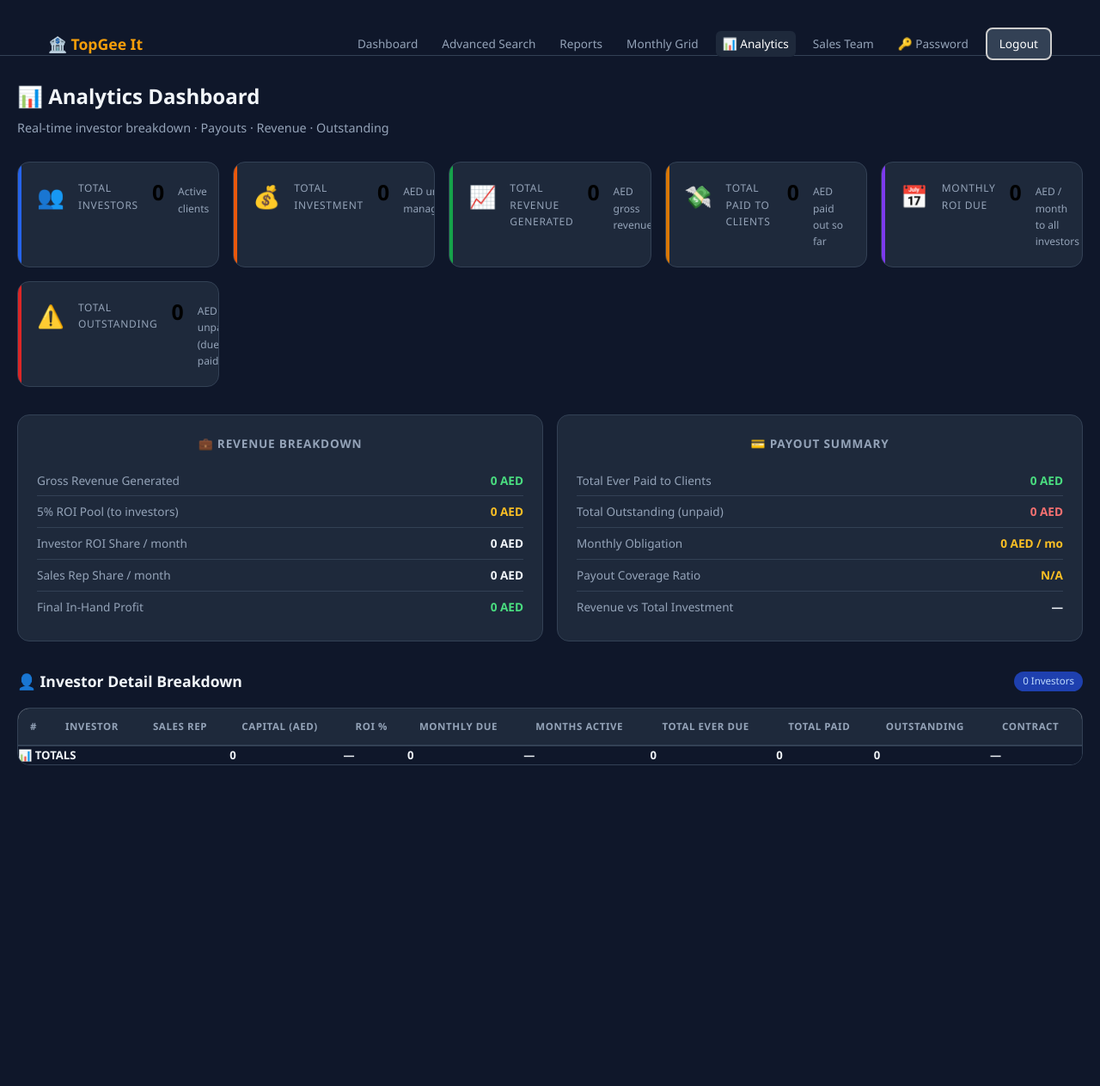
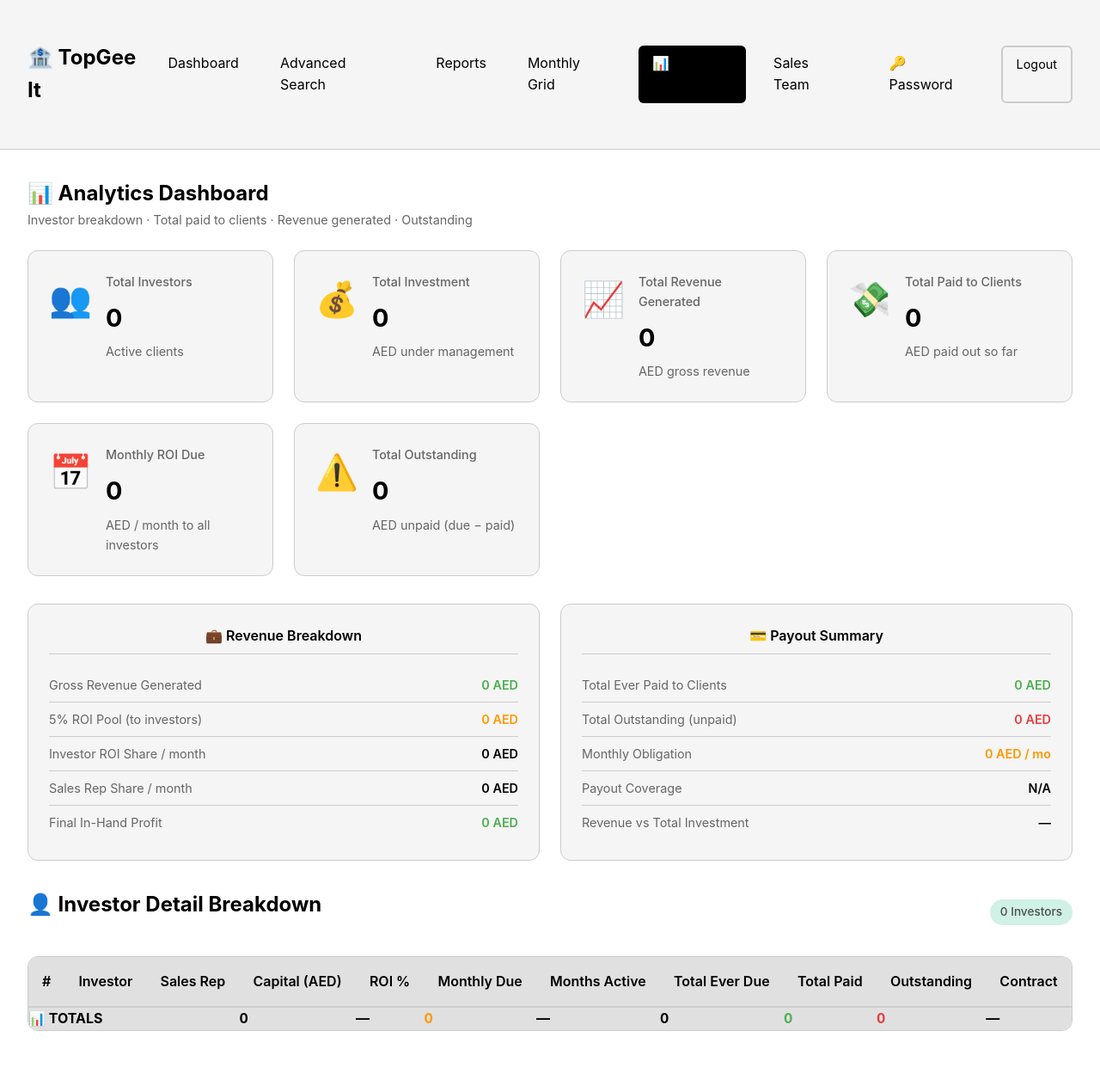
Before and after one commit to fastwheelcom-collab/topgee-investment-system, a Flask app: page /analytics in a window 1280 px wide. Shown: the whole page at 86% size. Before the commit the page ends 890 px from the top, so only its background shows below. Run offline with Flask 3, Linux system fonts and the light colour scheme; the visitor is signed in with stand-in values (Sample User, id 1); data comes from the database, SQL or seed files in the repository; data that the repository does not hold is empty.

Commit message:
Fix analytics: use site theme, add Analytics nav to all pages

```diff
--- a/templates/advanced_search.html
+++ b/templates/advanced_search.html
@@ -16,6 +16,7 @@
                 <a href="{{ url_for('advanced_search') }}" class="active">Advanced Search</a>
                 <a href="{{ url_for('reports_dashboard') }}">Reports</a>
                 <a href="{{ url_for('monthly_grid') }}">Monthly Grid</a>
+                <a href="{{ url_for('analytics_dashboard') }}">📊 Analytics</a>
                 <a href="{{ url_for('logout') }}" class="btn-secondary">Logout</a>
             </div>
         </div>
--- a/templates/analytics_dashboard.html
+++ b/templates/analytics_dashboard.html
@@ -3,105 +3,56 @@
 <head>
     <meta charset="UTF-8">
     <meta name="viewport" content="width=device-width, initial-scale=1.0">
-    <title>TopGee It — Analytics Dashboard</title>
+    <title>Analytics Dashboard - TopGee It</title>
     <link rel="stylesheet" href="{{ url_for('static', filename='css/style.css') }}">
     <style>
-        :root {
-            --blue:    #2563eb;
-            --orange:  #ea580c;
-            --green:   #16a34a;
-            --red:     #dc2626;
-            --purple:  #7c3aed;
-            --gold:    #d97706;
-            --dark:    #0f172a;
-            --card-bg: #1e293b;
-            --border:  #334155;
-            --text:    #f1f5f9;
-            --muted:   #94a3b8;
+        .summary-grid {
+            display: grid;
+            grid-template-columns: repeat(auto-fit, minmax(300px, 1fr));
+            gap: 1.5rem;
+            margin-bottom: 2rem;
         }
-        * { box-sizing: border-box; margin: 0; padding: 0; }
-        body { background: var(--dark); color: var(--text); font-family: 'Segoe UI', system-ui, sans-serif; }
-
-        /* ── NAV ── */
-        .navbar { background: #0f172a; border-bottom: 1px solid var(--border); padding: 0 24px; }
-        .navbar .container { display: flex; align-items: center; gap: 20px; height: 56px; flex-wrap: wrap; }
-        .navbar h1 { font-size: 1.1rem; font-weight: 700; color: #f59e0b; white-space: nowrap; }
-        .nav-links { display: flex; align-items: center; gap: 12px; flex-wrap: wrap; margin-left: auto; }
-        .nav-links a { color: var(--muted); text-decoration: none; font-size: .85rem; padding: 4px 8px; border-radius: 6px; transition: .2s; }
-        .nav-links a:hover, .nav-links a.active { color: #fff; background: #1e293b; }
-        .btn-primary { background: var(--blue)!important; color: #fff!important; padding: 6px 14px!important; border-radius: 8px!important; }
-        .btn-secondary { background: #334155!important; color: #fff!important; padding: 6px 14px!important; border-radius: 8px!important; }
-
-        /* ── LAYOUT ── */
-        .page { max-width: 1400px; margin: 0 auto; padding: 28px 20px 60px; }
-        .page-title { font-size: 1.5rem; font-weight: 700; margin-bottom: 6px; }
-        .page-sub   { color: var(--muted); font-size: .9rem; margin-bottom: 28px; }
-
-        /* ── STAT CARDS ── */
-        .stat-grid { display: grid; grid-template-columns: repeat(auto-fill, minmax(210px, 1fr)); gap: 16px; margin-bottom: 32px; }
-        .stat-card { background: var(--card-bg); border: 1px solid var(--border); border-radius: 14px; padding: 20px 22px; position: relative; overflow: hidden; }
-        .stat-card::before { content:''; position:absolute; top:0; left:0; width:4px; height:100%; border-radius:4px 0 0 4px; }
-        .stat-card.blue::before   { background: var(--blue); }
-        .stat-card.orange::before { background: var(--orange); }
-        .stat-card.green::before  { background: var(--green); }
-        .stat-card.red::before    { background: var(--red); }
-        .stat-card.purple::before { background: var(--purple); }
-        .stat-card.gold::before   { background: var(--gold); }
-        .stat-icon { font-size: 1.6rem; margin-bottom: 10px; }
-        .stat-label { font-size: .75rem; color: var(--muted); text-transform: uppercase; letter-spacing: .06em; margin-bottom: 4px; }
-        .stat-value { font-size: 1.55rem; font-weight: 700; line-height: 1.2; }
-        .stat-sub   { font-size: .75rem; color: var(--muted); margin-top: 4px; }
-
-        /* ── SECTION HEADERS ── */
-        .section-header { display: flex; align-items: center; gap: 10px; margin: 32px 0 16px; }
-        .section-header h2 { font-size: 1.1rem; font-weight: 700; }
-        .section-header .badge { background: #1e40af; color: #bfdbfe; font-size: .72rem; padding: 2px 10px; border-radius: 99px; }
-
-        /* ── TABLE ── */
-        .table-wrap { overflow-x: auto; border-radius: 14px; border: 1px solid var(--border); }
-        table { width: 100%; border-collapse: collapse; font-size: .82rem; }
-        thead tr { background: #1e293b; }
-        thead th { padding: 12px 14px; text-align: left; color: var(--muted); font-weight: 600; text-transform: uppercase; font-size: .72rem; letter-spacing: .05em; white-space: nowrap; }
-        tbody tr { border-top: 1px solid var(--border); transition: background .15s; }
-        tbody tr:hover { background: #1e2d40; }
-        tbody td { padding: 11px 14px; vertical-align: middle; white-space: nowrap; }
-        .td-name { font-weight: 600; max-width: 180px; white-space: normal; }
-        .td-name small { display: block; color: var(--muted); font-weight: 400; font-size: .75rem; }
-        .pill { display: inline-block; padding: 2px 10px; border-radius: 99px; font-size: .72rem; font-weight: 600; }
-        .pill-blue   { background:#1e3a8a; color:#93c5fd; }
-        .pill-green  { background:#14532d; color:#86efac; }
-        .pill-orange { background:#7c2d12; color:#fed7aa; }
-        .pill-red    { background:#7f1d1d; color:#fca5a5; }
-        .pill-purple { background:#4c1d95; color:#ddd6fe; }
-        .pill-gray   { background:#1e293b; color:#94a3b8; }
+        .summary-card {
+            background: var(--bg-card);
+            border: 1px solid var(--border);
+            border-radius: 12px;
+            padding: 1.5rem;
+        }
+        .summary-card h3 {
+            font-size: 1rem;
+            font-weight: 600;
+            color: var(--text-primary);
+            margin-bottom: 1rem;
+            padding-bottom: 0.5rem;
+            border-bottom: 1px solid var(--border);
+        }
+        .summary-row {
+            display: flex;
+            justify-content: space-between;
+            align-items: center;
+            padding: 0.5rem 0;
+            border-bottom: 1px solid var(--border);
+            font-size: 0.9rem;
+        }
+        .summary-row:last-child { border-bottom: none; }
+        .summary-row .label { color: var(--text-secondary); }
+        .summary-row .val   { font-weight: 600; color: var(--text-primary); }
+        .val-green  { color: var(--green) !important; }
+        .val-red    { color: #e53e3e !important; }
+        .val-orange { color: var(--orange) !important; }
+        .val-blue   { color: var(--blue) !important; }
+        .prog-wrap { background: var(--border); border-radius: 99px; height: 5px; width: 80px; overflow: hidden; display: inline-block; vertical-align: middle; margin-left: 6px; }
+        .prog-bar  { height: 100%; border-radius: 99px; background: var(--blue); }
+        tfoot tr td { background: var(--bg-hover); font-weight: 700; color: var(--text-primary); border-top: 2px solid var(--border); }
+        .exp-warning { color: #e53e3e; font-size: 0.8rem; }
         .num { font-variant-numeric: tabular-nums; }
-        .num-green { color: #4ade80; }
-        .num-red   { color: #f87171; }
-        .num-yellow{ color: #fbbf24; }
-        .tfoot-row td { background: #0f172a; font-weight: 700; color: #f1f5f9; border-top: 2px solid var(--border); }
-
-        /* ── PROGRESS BAR ── */
-        .prog-wrap { background: #0f172a; border-radius: 99px; height: 6px; width: 100px; overflow: hidden; margin-top: 4px; }
-        .prog-bar  { height: 100%; border-radius: 99px; background: linear-gradient(90deg, #2563eb, #7c3aed); }
-
-        /* ── SUMMARY CARDS ── */
-        .summary-grid { display: grid; grid-template-columns: 1fr 1fr; gap: 16px; margin-bottom: 28px; }
-        .summary-card { background: var(--card-bg); border: 1px solid var(--border); border-radius: 14px; padding: 22px; }
-        .summary-card h3 { font-size: .85rem; color: var(--muted); text-transform: uppercase; letter-spacing:.06em; margin-bottom: 14px; }
-        .summary-row { display: flex; justify-content: space-between; align-items: center; padding: 7px 0; border-bottom: 1px solid var(--border); font-size: .85rem; }
-        .summary-row:last-child { border-bottom: none; }
-        .summary-row .label { color: var(--muted); }
-        .summary-row .val   { font-weight: 600; }
-
-        @media(max-width:700px) { .summary-grid { grid-template-columns: 1fr; } }
     </style>
 </head>
 <body>
-
-<!-- ── NAV ── -->
     <nav class="navbar">
         <div class="container">
             <h1>🏦 TopGee It</h1>
+            <button class="hamburger" onclick="document.querySelector('.nav-links').classList.toggle('open')">☰</button>
             <div class="nav-links">
                 <a href="{{ url_for('dashboard') }}">Dashboard</a>
                 <a href="{{ url_for('advanced_search') }}">Advanced Search</a>
@@ -115,62 +66,76 @@
         </div>
     </nav>
 
-<div class="page">
+    <div class="container">
 
-    <div class="page-title">📊 Analytics Dashboard</div>
-    <div class="page-sub">Real-time investor breakdown · Payouts · Revenue · Outstanding</div>
+        <h2>📊 Analytics Dashboard</h2>
+        <p style="color:var(--text-secondary); margin-bottom:1.5rem; font-size:.9rem;">
+            Investor breakdown · Total paid to clients · Revenue generated · Outstanding
+        </p>
 
-    <!-- ── TOP STAT CARDS ── -->
-    <div class="stat-grid">
-        <div class="stat-card blue">
+        <!-- ── STAT CARDS ── -->
+        <div class="stats-grid">
+            <div class="stat-card">
                 <div class="stat-icon">👥</div>
-            <div class="stat-label">Total Investors</div>
+                <div class="stat-content">
+                    <h3>Total Investors</h3>
                     <div class="stat-value">{{ investor_count }}</div>
                     <div class="stat-sub">Active clients</div>
                 </div>
-        <div class="stat-card orange">
+            </div>
+            <div class="stat-card">
                 <div class="stat-icon">💰</div>
-            <div class="stat-label">Total Investment</div>
+                <div class="stat-content">
+                    <h3>Total Investment</h3>
                     <div class="stat-value">{{ "{:,.0f}".format(total_investment) }}</div>
                     <div class="stat-sub">AED under management</div>
                 </div>
-        <div class="stat-card green">
+            </div>
+            <div class="stat-card">
                 <div class="stat-icon">📈</div>
-            <div class="stat-label">Total Revenue Generated</div>
+                <div class="stat-content">
+                    <h3>Total Revenue Generated</h3>
                     <div class="stat-value">{{ "{:,.0f}".format(global_revenue) }}</div>
                     <div class="stat-sub">AED gross revenue</div>
                 </div>
-        <div class="stat-card gold">
+            </div>
+            <div class="stat-card">
                 <div class="stat-icon">💸</div>
-            <div class="stat-label">Total Paid to Clients</div>
+                <div class="stat-content">
+                    <h3>Total Paid to Clients</h3>
                     <div class="stat-value">{{ "{:,.0f}".format(total_paid_clients) }}</div>
                     <div class="stat-sub">AED paid out so far</div>
                 </div>
-        <div class="stat-card purple">
+            </div>
+            <div class="stat-card">
                 <div class="stat-icon">📅</div>
-            <div class="stat-label">Monthly ROI Due</div>
+                <div class="stat-content">
+                    <h3>Monthly ROI Due</h3>
                     <div class="stat-value">{{ "{:,.0f}".format(total_monthly_due) }}</div>
                     <div class="stat-sub">AED / month to all investors</div>
                 </div>
-        <div class="stat-card red">
+            </div>
+            <div class="stat-card">
                 <div class="stat-icon">⚠️</div>
-            <div class="stat-label">Total Outstanding</div>
+                <div class="stat-content">
+                    <h3>Total Outstanding</h3>
                     <div class="stat-value">{{ "{:,.0f}".format(total_outstanding) }}</div>
-            <div class="stat-sub">AED unpaid (due - paid)</div>
+                    <div class="stat-sub">AED unpaid (due − paid)</div>
+                </div>
             </div>
         </div>
 
-    <!-- ── REVENUE vs PAYOUT SUMMARY ── -->
+        <!-- ── SUMMARY CARDS ── -->
         <div class="summary-grid">
             <div class="summary-card">
                 <h3>💼 Revenue Breakdown</h3>
                 <div class="summary-row">
                     <span class="label">Gross Revenue Generated</span>
-                <span class="val num-green">{{ "{:,.0f}".format(global_revenue) }} AED</span>
+                    <span class="val val-green">{{ "{:,.0f}".format(global_revenue) }} AED</span>
                 </div>
                 <div class="summary-row">
                     <span class="label">5% ROI Pool (to investors)</span>
-                <span class="val num-yellow">{{ "{:,.0f}".format(total_investment * 0.05) }} AED</span>
+                    <span class="val val-orange">{{ "{:,.0f}".format(total_investment * 0.05) }} AED</span>
                 </div>
                 <div class="summary-row">
                     <span class="label">Investor ROI Share / month</span>
@@ -182,38 +147,38 @@
                 </div>
                 <div class="summary-row">
                     <span class="label">Final In-Hand Profit</span>
-                <span class="val num-green">{{ "{:,.0f}".format(final_profit) }} AED</span>
+                    <span class="val val-green">{{ "{:,.0f}".format(final_profit) }} AED</span>
                 </div>
             </div>
             <div class="summary-card">
                 <h3>💳 Payout Summary</h3>
                 <div class="summary-row">
                     <span class="label">Total Ever Paid to Clients</span>
-                <span class="val num-green">{{ "{:,.0f}".format(total_paid_clients) }} AED</span>
+                    <span class="val val-green">{{ "{:,.0f}".format(total_paid_clients) }} AED</span>
                 </div>
                 <div class="summary-row">
                     <span class="label">Total Outstanding (unpaid)</span>
-                <span class="val num-red">{{ "{:,.0f}".format(total_outstanding) }} AED</span>
+                    <span class="val val-red">{{ "{:,.0f}".format(total_outstanding) }} AED</span>
                 </div>
                 <div class="summary-row">
                     <span class="label">Monthly Obligation</span>
-                <span class="val num-yellow">{{ "{:,.0f}".format(total_monthly_due) }} AED / mo</span>
+                    <span class="val val-orange">{{ "{:,.0f}".format(total_monthly_due) }} AED / mo</span>
                 </div>
                 <div class="summary-row">
-                <span class="label">Payout Coverage Ratio</span>
+                    <span class="label">Payout Coverage</span>
                     {% if total_paid_clients + total_outstanding > 0 %}
                     {% set ratio = (total_paid_clients / (total_paid_clients + total_outstanding) * 100) %}
-                <span class="val {% if ratio >= 80 %}num-green{% elif ratio >= 40 %}num-yellow{% else %}num-red{% endif %}">
+                    <span class="val {% if ratio >= 80 %}val-green{% elif ratio >= 40 %}val-orange{% else %}val-red{% endif %}">
                         {{ "{:.1f}".format(ratio) }}%
                     </span>
                     {% else %}
-                <span class="val num-yellow">N/A</span>
+                    <span class="val">N/A</span>
                     {% endif %}
                 </div>
                 <div class="summary-row">
                     <span class="label">Revenue vs Total Investment</span>
                     {% if total_investment > 0 %}
-                <span class="val num-green">{{ "{:.1f}".format(global_revenue / total_investment * 100) }}%</span>
+                    <span class="val val-blue">{{ "{:.1f}".format(global_revenue / total_investment * 100) }}%</span>
                     {% else %}
                     <span class="val">—</span>
                     {% endif %}
@@ -222,12 +187,12 @@
         </div>
 
         <!-- ── INVESTOR TABLE ── -->
+        <div class="section">
             <div class="section-header">
                 <h2>👤 Investor Detail Breakdown</h2>
-        <span class="badge">{{ investor_count }} Investors</span>
+                <span class="badge badge-success">{{ investor_count }} Investors</span>
             </div>
-
-    <div class="table-wrap">
+            <div class="table-container">
                 <table>
                     <thead>
                         <tr>
@@ -245,49 +210,47 @@
                         </tr>
                     </thead>
                     <tbody>
-                {% set ns = namespace(total_capital=0, total_monthly=0, total_ever_due=0, total_paid=0, total_out=0) %}
+                        {% set ns = namespace(t_cap=0, t_mo=0, t_due=0, t_paid=0, t_out=0) %}
                         {% for r in investor_rows %}
-                {% set ns.total_capital    = ns.total_capital    + r.capital %}
-                {% set ns.total_monthly    = ns.total_monthly    + r.monthly_due %}
-                {% set ns.total_ever_due   = ns.total_ever_due   + r.total_ever_due %}
-                {% set ns.total_paid       = ns.total_paid       + r.paid %}
-                {% set ns.total_out        = ns.total_out        + r.outstanding %}
+                        {% set ns.t_cap  = ns.t_cap  + r.capital %}
+                        {% set ns.t_mo   = ns.t_mo   + r.monthly_due %}
+                        {% set ns.t_due  = ns.t_due  + r.total_ever_due %}
+                        {% set ns.t_paid = ns.t_paid + r.paid %}
+                        {% set ns.t_out  = ns.t_out  + r.outstanding %}
                         <tr>
-                    <td class="num" style="color:var(--muted)">{{ loop.index }}</td>
-                    <td class="td-name">
-                        <a href="{{ url_for('investor_detail', investor_id=r.id) }}" style="color:var(--text);text-decoration:none;">
-                            {{ r.name }}
-                        </a>
-                        <small>
-                            <span class="pill {% if r.category == 'Company' %}pill-purple{% else %}pill-blue{% endif %}">{{ r.category }}</span>
-                        </small>
+                            <td style="color:var(--text-secondary)">{{ loop.index }}</td>
+                            <td>
+                                <a href="{{ url_for('investor_detail', investor_id=r.id) }}" class="client-link">{{ r.name }}</a>
+                                <br>
+                                <span class="badge {% if r.category == 'Company' %}badge-inactive{% else %}badge-success{% endif %}" style="font-size:.75rem;">{{ r.category }}</span>
                             </td>
-                    <td style="color:var(--muted); font-size:.8rem;">{{ r.rep }}</td>
-                    <td class="num">{{ "{:,.0f}".format(r.capital) }}</td>
+                            <td style="color:var(--text-secondary); font-size:.85rem;">{{ r.rep }}</td>
+                            <td class="num"><strong>{{ "{:,.0f}".format(r.capital) }}</strong></td>
                             <td>
-                        <span class="pill pill-green">{{ r.inv_pct }}%</span>
+                                <span class="badge badge-success">{{ r.inv_pct }}%</span>
                                 {% if r.sales_pct > 0 %}
-                        <span class="pill pill-orange" style="margin-left:3px; font-size:.68rem;">+{{ r.sales_pct }}% rep</span>
+                                <br><span style="font-size:.78rem; color:var(--text-secondary);">+{{ r.sales_pct }}% rep</span>
                                 {% endif %}
                             </td>
-                    <td class="num num-yellow">{{ "{:,.0f}".format(r.monthly_due) }}</td>
-                    <td class="num" style="color:var(--muted)">{{ r.months_elapsed }} mo</td>
+                            <td class="num val-orange"><strong>{{ "{:,.0f}".format(r.monthly_due) }}</strong></td>
+                            <td style="color:var(--text-secondary)">{{ r.months_elapsed }} mo</td>
                             <td class="num">{{ "{:,.0f}".format(r.total_ever_due) }}</td>
-                    <td class="num num-green">{{ "{:,.0f}".format(r.paid) }}</td>
-                    <td class="num {% if r.outstanding > 0 %}num-red{% else %}num-green{% endif %}">
-                        {{ "{:,.0f}".format(r.outstanding) }}
+                            <td class="num val-green"><strong>{{ "{:,.0f}".format(r.paid) }}</strong></td>
+                            <td class="num">
+                                <span class="{% if r.outstanding > 0 %}val-red{% else %}val-green{% endif %}">
+                                    <strong>{{ "{:,.0f}".format(r.outstanding) }}</strong>
+                                </span>
                                 {% if r.total_ever_due > 0 %}
                                 <div class="prog-wrap">
-                            <div class="prog-bar" style="width:{{ [[(r.paid / r.total_ever_due * 100), 0]|max, 100]|min }}%"></div>
+                                    <div class="prog-bar" style="width:{{ [[r.paid / r.total_ever_due * 100, 0]|max, 100]|min }}%"></div>
                                 </div>
                                 {% endif %}
                             </td>
-                    <td style="font-size:.78rem; color:var(--muted);">
+                            <td style="font-size:.82rem; color:var(--text-secondary);">
                                 {% if r.contract_start and r.contract_end %}
                                     {{ r.contract_start.strftime('%d %b %y') }} →
-                            {% set today_date = r.contract_end %}
                                     {% if r.contract_end.strftime('%Y-%m-%d') < '2026-06-17' %}
-                                <span style="color:#f87171">{{ r.contract_end.strftime('%d %b %y') }} ⚠️</span>
+                                        <span class="exp-warning">{{ r.contract_end.strftime('%d %b %y') }} ⚠️</span>
                                     {% else %}
                                         {{ r.contract_end.strftime('%d %b %y') }}
                                     {% endif %}
@@ -297,22 +260,22 @@
                         {% endfor %}
                     </tbody>
                     <tfoot>
-                <tr class="tfoot-row">
+                        <tr>
                             <td colspan="3">📊 TOTALS</td>
-                    <td class="num">{{ "{:,.0f}".format(ns.total_capital) }}</td>
+                            <td class="num">{{ "{:,.0f}".format(ns.t_cap) }}</td>
                             <td>—</td>
-                    <td class="num num-yellow">{{ "{:,.0f}".format(ns.total_monthly) }}</td>
+                            <td class="num val-orange">{{ "{:,.0f}".format(ns.t_mo) }}</td>
                             <td>—</td>
-                    <td class="num">{{ "{:,.0f}".format(ns.total_ever_due) }}</td>
-                    <td class="num num-green">{{ "{:,.0f}".format(ns.total_paid) }}</td>
-                    <td class="num num-red">{{ "{:,.0f}".format(ns.total_out) }}</td>
+                            <td class="num">{{ "{:,.0f}".format(ns.t_due) }}</td>
+                            <td class="num val-green">{{ "{:,.0f}".format(ns.t_paid) }}</td>
+                            <td class="num val-red">{{ "{:,.0f}".format(ns.t_out) }}</td>
                             <td>—</td>
                         </tr>
                     </tfoot>
                 </table>
             </div>
+        </div>
 
     </div>
-
 </body>
 </html>
--- a/templates/reports_dashboard.html
+++ b/templates/reports_dashboard.html
@@ -16,6 +16,7 @@
                 <a href="{{ url_for('advanced_search') }}">Advanced Search</a>
                 <a href="{{ url_for('reports_dashboard') }}" class="active">Reports</a>
                 <a href="{{ url_for('monthly_grid') }}">Monthly Grid</a>
+                <a href="{{ url_for('analytics_dashboard') }}">📊 Analytics</a>
                 <a href="{{ url_for('logout') }}" class="btn-secondary">Logout</a>
             </div>
         </div>
```
Lines whose indentation alone changed are shown as unchanged.
